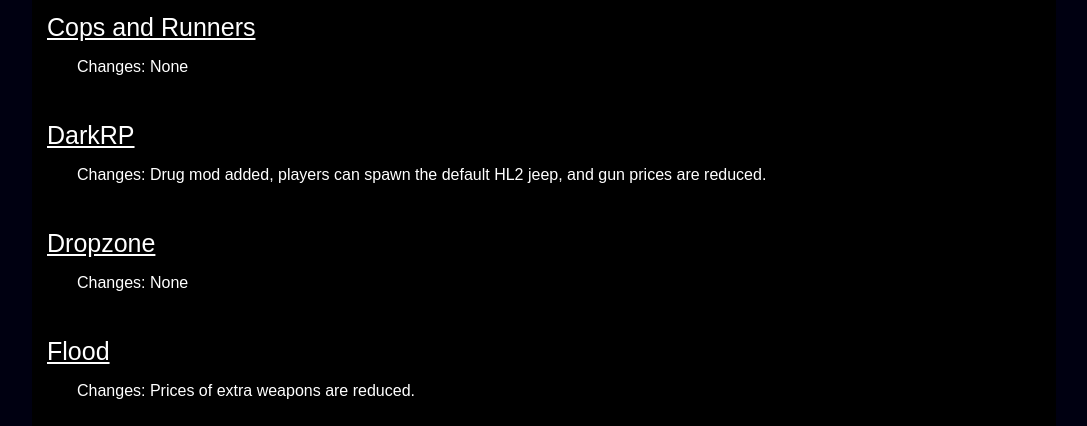
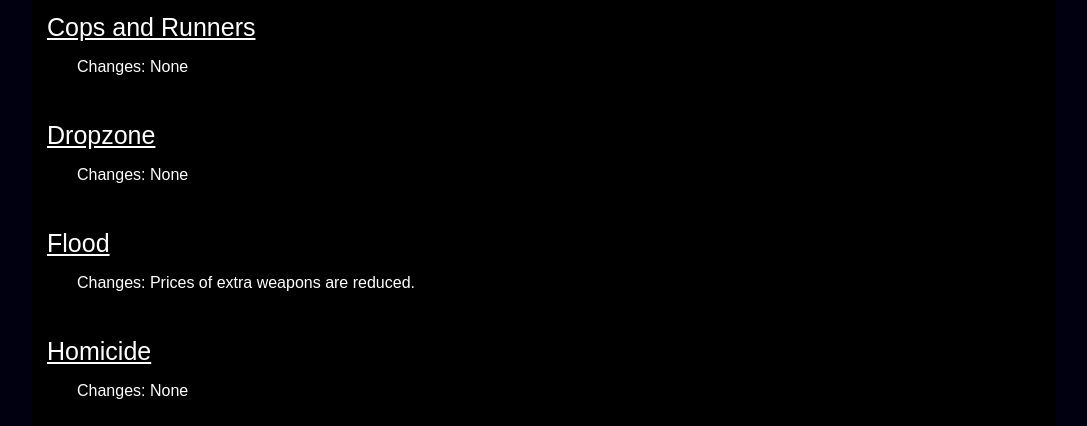
Before and after one commit to LambdaGaming/lambdagaming.github.io, a plain HTML site: page various/lambda_various_main.html in a window 1280 px wide. Shown: the part 374-800 px from the top of the page, without its empty margins (96-1183 px from the left). Drawn offline with Linux system fonts and the light colour scheme.

Commit message:
Removed DarkRP from various gamemodes

```diff
--- a/various/lambda_various_main.html
+++ b/various/lambda_various_main.html
@@ -55,9 +55,6 @@
 						<a style="color:white" href="https://steamcommunity.com/sharedfiles/filedetails/?id=277013349">Cops and Runners</a>
 						<p class="mods">Changes: None</p>
 						<br>
-						<a style="color:white" href="https://wiki.darkrp.com/index.php/Main_Page">DarkRP</a>
-						<p class="mods">Changes: Drug mod added, players can spawn the default HL2 jeep, and gun prices are reduced.</p>
-						<br>
 						<a style="color:white" href="https://steamcommunity.com/sharedfiles/filedetails/?id=1596162932">Dropzone</a>
 						<p class="mods">Changes: None</p>
 						<br>
@@ -100,7 +97,7 @@
 	</body>
 	<footer>
 		<script>
-			const date = "12-20-19"
+			const date = "3-3-20"
 		</script>
 		<p>Credits: <a href="https://steamcommunity.com/profiles/76561198136556075/">OP</a> for website coding; <a href="https://steamcommunity.com/profiles/76561198365810232/">Dark Lord IX</a> for logo graphics. This page was last updated on <script>document.write( date )</script>.</p>
 	</footer>
```
Also changed, not shown: index.html (+2 -2 lines).
